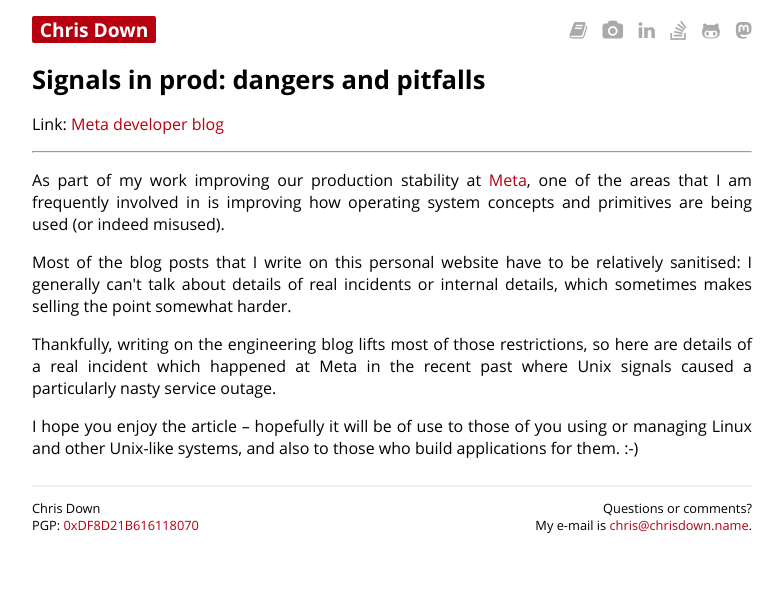
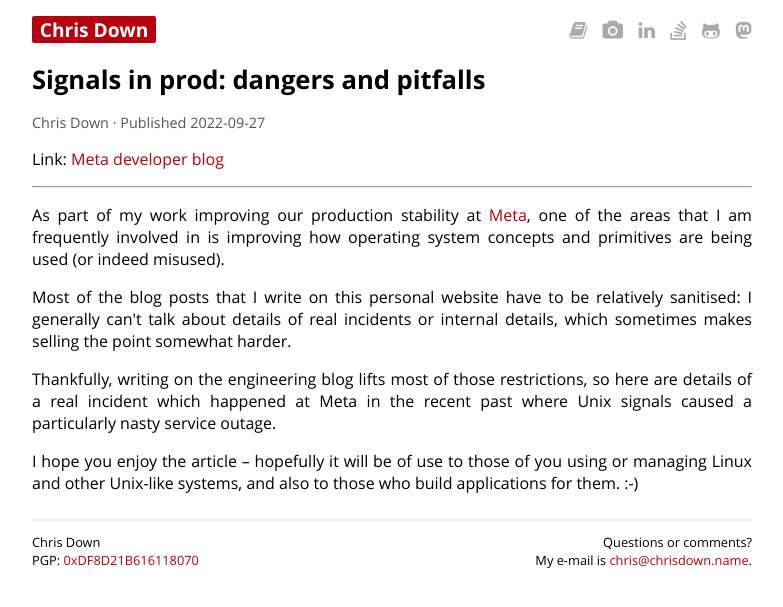
Before and after one commit to cdown/chrisdown.name, a Jekyll site: the page built from _posts/2022-09-27-signals-in-prod-dangers-and-pitfalls.md, in a window 1280 px wide. Shown: the top 607 px of the page, without its empty margins (248-1031 px from the left). Built offline with Jekyll 4.4.1, drawn with Linux system fonts in a browser that asks for light colours; part of the change alters nothing that is shown.

Commit message:
posts: Track and display source revision dates

```diff
--- a/_layouts/post.html
+++ b/_layouts/post.html
@@ -24,6 +24,20 @@ layout: default
 </script>
 <h1>{{ page.title }}</h1>
 
+{% if page.date %}
+{% assign published_day = page.date | date: "%Y-%m-%d" %}
+{% assign modified_day = page.last_modified_at | default: page.date | date: "%Y-%m-%d" %}
+<p class="post-meta">
+  {{ site.personal.name }} &middot;
+  {% if page.lang == "ja" %}公開{% else %}Published{% endif %}
+  <time datetime="{{ page.date | date_to_xmlschema }}">{{ published_day }}</time>
+  {% if modified_day != published_day %}
+  &middot; {% if page.lang == "ja" %}更新{% else %}Updated{% endif %}
+  <time datetime="{{ page.last_modified_at | date_to_xmlschema }}">{{ modified_day }}</time>
+  {% endif %}
+</p>
+{% endif %}
+
 {% if page.hidden %}
 <b>Note: this page is hidden from the main index, likely because it is out of
 date. Please bear that in mind while reading.</b>
--- /dev/null
+++ b/_plugins/last-modified.rb
@@ -0,0 +1,30 @@
+require 'open3'
+require 'time'
+
+module LastModifiedPlugin
+  class LastModified < Jekyll::Generator
+    safe true
+    priority :high
+
+    def generate(site)
+      (site.posts.docs + site.pages).each do |page|
+        next unless page.data['layout'] == 'post'
+
+        source = File.expand_path(page.path, site.source)
+        history, status = Open3.capture2(
+          'git', '-C', site.source, 'log', '--follow', '--format=%cI',
+          '--', source, err: File::NULL
+        )
+        next unless status.success? && !history.strip.empty?
+
+        dates = history.lines.map { |date| Time.iso8601(date.strip) }
+        # Translated articles are pages, so they have no filename-derived date.
+        page.data['date'] ||= dates.last
+        published = Time.parse(page.data['date'].to_s)
+        page.data['last_modified_at'] ||= [published, dates.first].max
+      end
+    rescue Errno::ENOENT
+      Jekyll.logger.warn 'Post dates:', 'Git unavailable; using front matter dates.'
+    end
+  end
+end
--- a/css/style.css
+++ b/css/style.css
@@ -289,6 +289,12 @@ footer div p {
 article > p {
     margin: 1em 0;
     text-align: justify;
+}
+
+article > p.post-meta {
+    color: #555;
+    font-size: 0.9em;
+    text-align: left;
 }
 
 pre:not(.mermaid), code {
```
